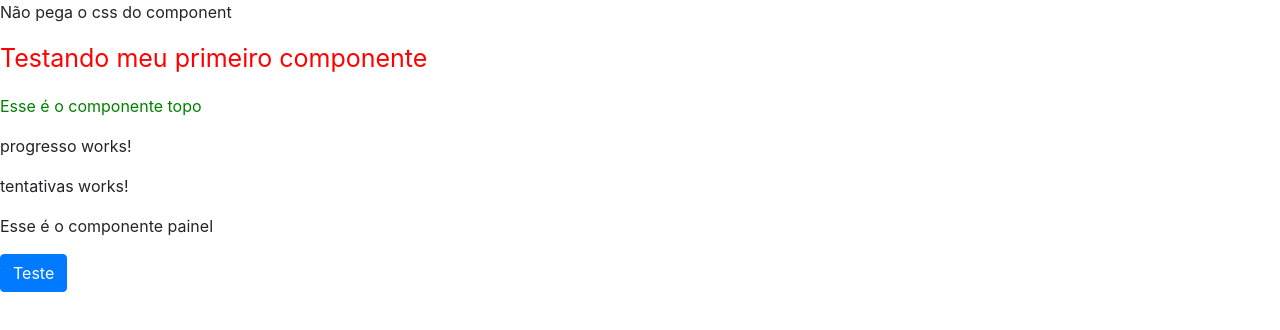
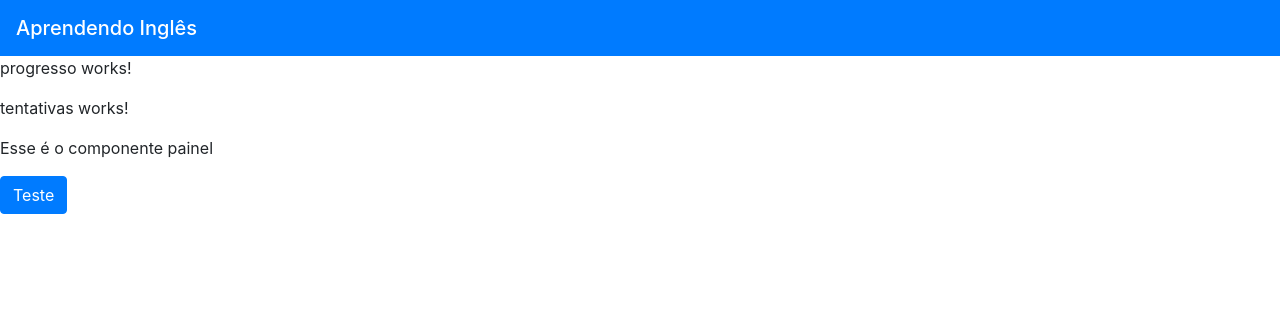
Before and after one commit to kairoLamarca/app1-angular, an Angular app: page / in a window 1280 px wide. Shown: the top 330 px of the page. Built offline with nearby package versions, Linux system fonts and the light colour scheme.

Commit message:
layout do topo
alterando layout do topo usando navbar

```diff
--- a/src/app/app.component.html
+++ b/src/app/app.component.html
@@ -1,6 +1,6 @@
-<p>
+<!-- <p>
   Testando meu primeiro componente
-</p>
+</p> -->
 <app-topo></app-topo>
 <!-- <div app-topo></div> -->
 <!-- <div class="app-topo"></div> -->
--- a/src/app/topo/topo.component.css
+++ b/src/app/topo/topo.component.css
@@ -1,3 +1,7 @@
-.exemplo{
-    color: green;
+/* .navbar {
+    background: #1cb0f6 !important
 }
+
+.navbar span{
+    color: white;
+} */
--- a/src/app/topo/topo.component.html
+++ b/src/app/topo/topo.component.html
@@ -1,3 +1,3 @@
-<p class="exemplo">
-    Esse é o componente topo
-</p>
+<nav class="navbar navbar-dark bg-primary">
+    <span class="navbar-brand mb-0 h1">Aprendendo Inglês</span>
+</nav>
--- a/src/index.html
+++ b/src/index.html
@@ -9,7 +9,7 @@
   <link rel="icon" type="image/x-icon" href="favicon.ico">
 </head>
 <body>
-  <p>Não pega o css do component</p>
+  <!-- <p>Não pega o css do component</p> -->
   <app-root></app-root>
 </body>
 </html>
```
Also changed, not shown: 1 other file (tests, documents, lock files or other folders).
